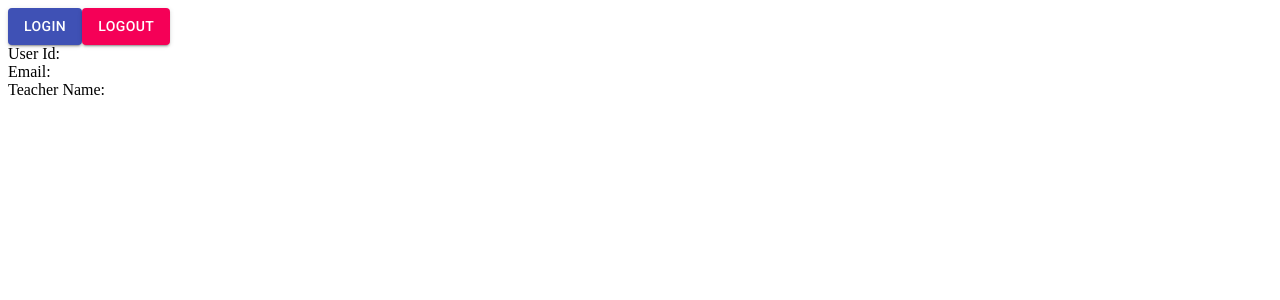
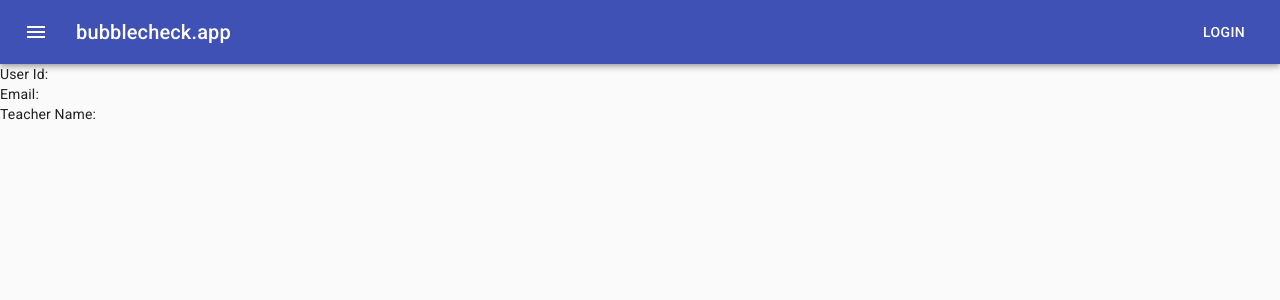
Before and after one commit to taylorreece/bubblecheck, a React (Create React App) app in the folder web/: page / in a window 1280 px wide. Shown: the top 300 px of the page. Built offline with nearby package versions, Linux system fonts and the light colour scheme; no server answers.

Commit message:
Added some basic material-ui components.

```diff
--- a/web/src/App.tsx
+++ b/web/src/App.tsx
@@ -1,4 +1,5 @@
-import {Button} from "@material-ui/core";
+import {AppBar, Button, CssBaseline, IconButton, makeStyles, Toolbar, Typography} from "@material-ui/core";
+import { Menu } from "@material-ui/icons";
 import React from "react";
 import {AuthConsumer, AuthProvider} from "./contexts/AuthContext";
 
@@ -12,18 +13,52 @@ function PrintUserInfo(props: any) {
   );
 }
 
+function LoginLogoutButton(props: any) {
+  if (props.user.isAuthenticated) {
+    return (<Button color="inherit" href="/api/users/logout">Logout</Button>);
+  } else {
+    return (<Button color="inherit" href="/api/users/oauth/cognito/login">Login</Button>);
+  }
+}
+
+const useStyles = makeStyles((theme) => ({
+  menuButton: {
+    marginRight: theme.spacing(2),
+  },
+  root: {
+    flexGrow: 1,
+  },
+  title: {
+    flexGrow: 1,
+  },
+}));
+
 const App: React.FC = () => {
+  const classes = useStyles();
   return (
-    <div>
-      <Button variant="contained" color="primary" href="/api/users/oauth/cognito/login">Login</Button>
-      <Button variant="contained" color="secondary" href="/api/users/logout">Logout</Button>
+    <React.Fragment>
       <AuthProvider>
-        <AuthConsumer>
-          {(authctx) => <PrintUserInfo user={authctx.user} />}
-
-        </AuthConsumer>
+        <div className={classes.root}>
+          <CssBaseline />
+          <AppBar position="static">
+            <Toolbar>
+              <IconButton edge="start" className={classes.menuButton} color="inherit" aria-label="menu">
+                <Menu />
+              </IconButton>
+              <Typography variant="h6" className={classes.title}>
+                bubblecheck.app
+              </Typography>
+              <AuthConsumer>
+                {(authctx) => <LoginLogoutButton user={authctx.user} />}
+              </AuthConsumer>
+            </Toolbar>
+          </AppBar>
+            <AuthConsumer>
+              {(authctx) => <PrintUserInfo user={authctx.user} />}
+            </AuthConsumer>
+        </div>
       </AuthProvider>
-    </div>
+    </React.Fragment>
   );
 };
 
--- a/web/src/api/Api.tsx
+++ b/web/src/api/Api.tsx
@@ -19,7 +19,6 @@ class ApiInterface {
                 teacher_name: "",
             };
         }
-
     }
 }
 
```
Also changed, not shown: 2 other files (tests, documents, lock files or other folders).
